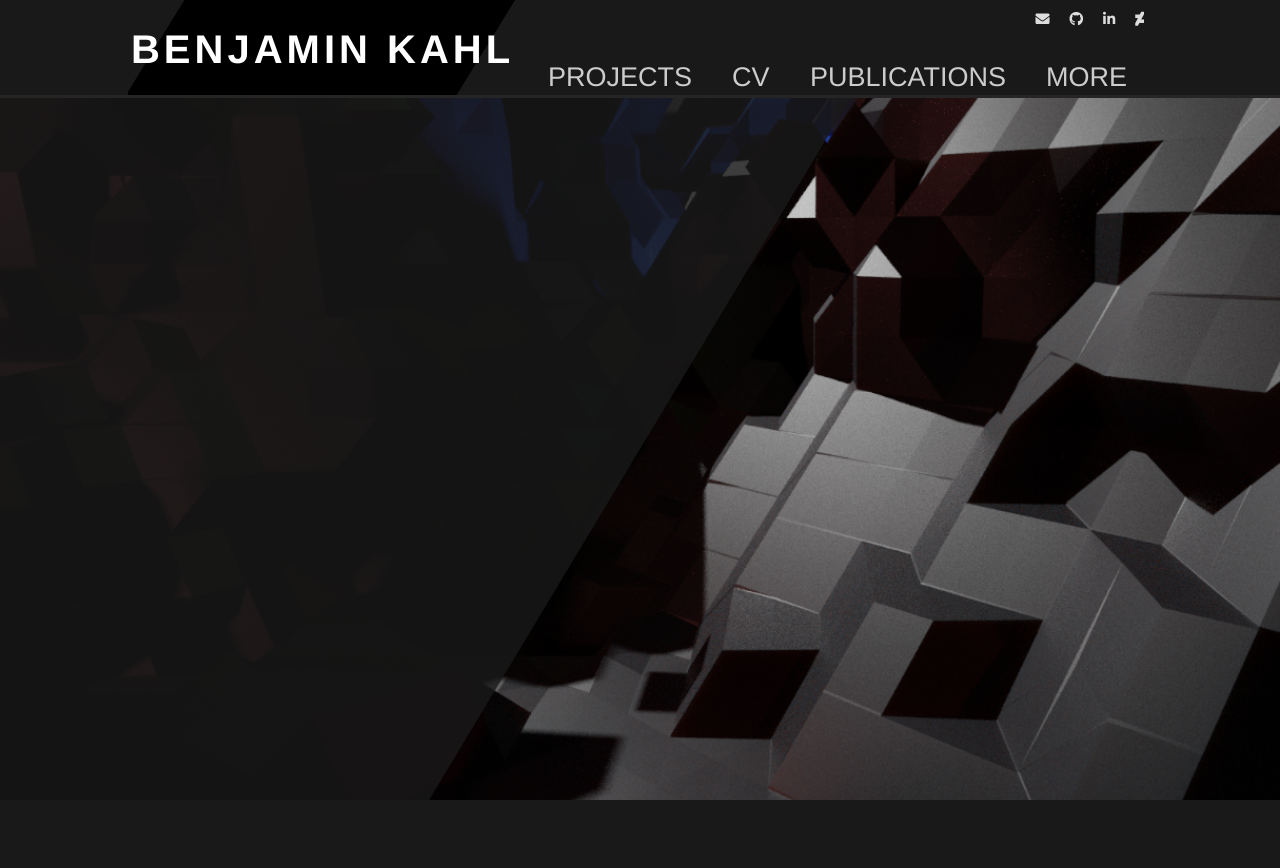
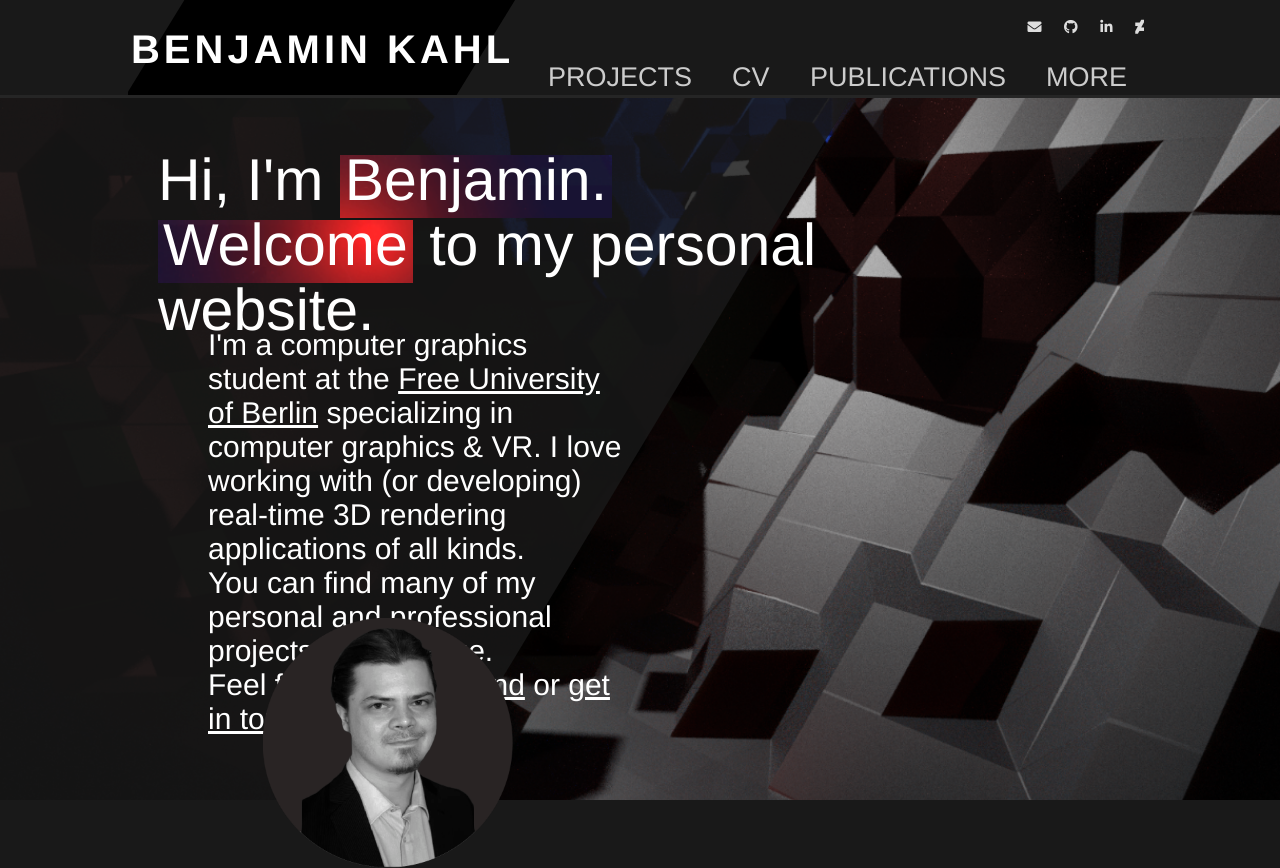
Before and after one commit to Helliaca/helliaca.github.io, a plain HTML site: page index.html in a window 1280 px wide. Before the commit the page ends 800 px from the top, so only its background shows below. Drawn offline with Linux system fonts and the light colour scheme.

Commit message:
First version for welcome site

```diff
--- a/body.css
+++ b/body.css
@@ -21,3 +21,63 @@
   left: -50%;
   z-index: -1;
 }
+
+#welcome-container {
+    position: absolute;
+    left: calc(10% + 30px);
+    top: 50px;
+    width: 35%;
+    height: calc(100% - 50px);
+    z-index: 1;
+}
+
+#welcome-banner {
+    font-size: 59px;
+    position: absolute;
+    left: 0px;
+    top: 0px;
+    min-width: 730px;
+    line-height: 65px;
+}
+
+#welcome-text {
+    font-size: 30px;
+    position: absolute;
+    left: 50px;
+    top: 180px;
+    min-width: 420px;
+}
+
+#welcome-img {
+    width: 250px;
+    height: 250px;
+    position: absolute;
+    left: calc(10% + 60px);
+    top: 470px;
+    background-image: url("cv_portr_round_grey.png");
+    background-position: center;
+    background-repeat: no-repeat;
+    background-size: cover;
+}
+
+.gradient {
+    background-origin: padding-box;
+    padding-left: 5px;
+    padding-right: 5px;
+    padding-bottom: 5px;
+    background-repeat: no-repeat;
+    background-size: cover;
+    background-position: right 0px bottom -8px;
+    background-image: url("gradient.png");
+}
+
+.gradient-inv {
+    background-origin: padding-box;
+    padding-left: 5px;
+    padding-right: 5px;
+    padding-bottom: 5px;
+    background-repeat: no-repeat;
+    background-size: cover;
+    background-image: url("gradient-inverse.png");
+    background-position: right 0px bottom -8px;
+}
--- a/common.css
+++ b/common.css
@@ -2,11 +2,12 @@ body {
     margin: 0;
     background-color: #191919;
     color: #ffffff;
+    font-family: "Microsoft Yi Baiti", Helvetica, sans-serif;
+    font-size: 24px;
 }
 
 a {
     color: #ffffff;
-    text-decoration: none;
 }
 
 #root {
@@ -15,5 +16,6 @@ a {
     left: 0;
     height: 100%;
     width: 100%;
-    color: white
+    color: white;
+    z-index: -3;
 }
--- a/index.html
+++ b/index.html
@@ -41,7 +41,25 @@
 
         <!-- BODY -->
         <div id="body-container">
+
             <div id="diag"></div>
+
+            <div id="welcome-container">
+
+                <div id="welcome-banner">
+                    Hi, I'm <span class="gradient">Benjamin. </span><br>
+                    <span class="gradient-inv">Welcome</span> to my personal website.
+                </div>
+
+                <div id="welcome-text">
+                    I'm a computer graphics student at the <a href="https://www.fu-berlin.de/">Free University of Berlin</a> specializing in computer graphics & VR. I love working with (or developing) real-time 3D rendering applications of all kinds.<br>
+                    You can find many of my personal and professional projects on this page.<br>
+                    Feel free to <a href="projects.html">look around</a> or <a href="contact.html">get in touch</a>!<br>
+                </div>
+
+                <div id="welcome-img"></div>
+
+            </div>
         </div>
     </div>
 </body>
--- a/topbar.css
+++ b/topbar.css
@@ -43,6 +43,7 @@
     color: #DDDDDD;
     position: relative;
     z-index: 999;
+    text-decoration: none;
 }
 
 #topbar-links {
```
Also changed, not shown: cv_portr_round_grey.png (added), gradient-inverse.png (added), gradient.png (added).
